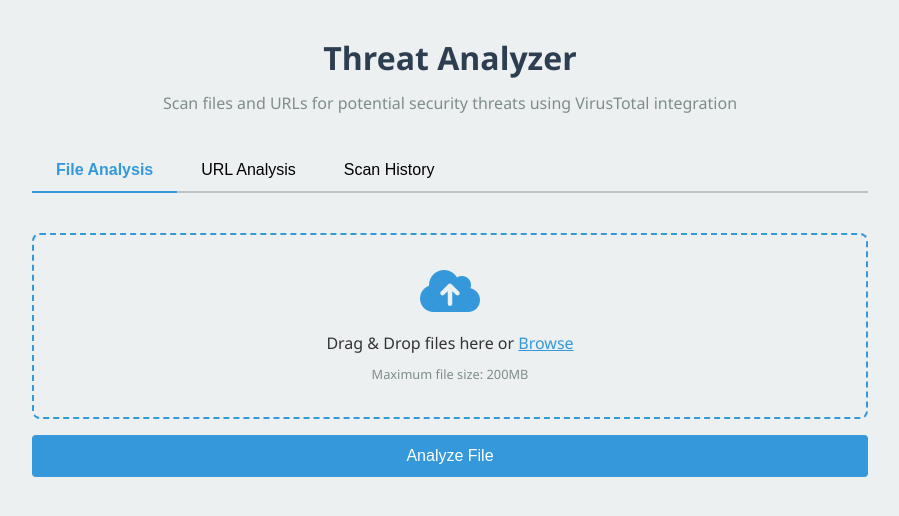
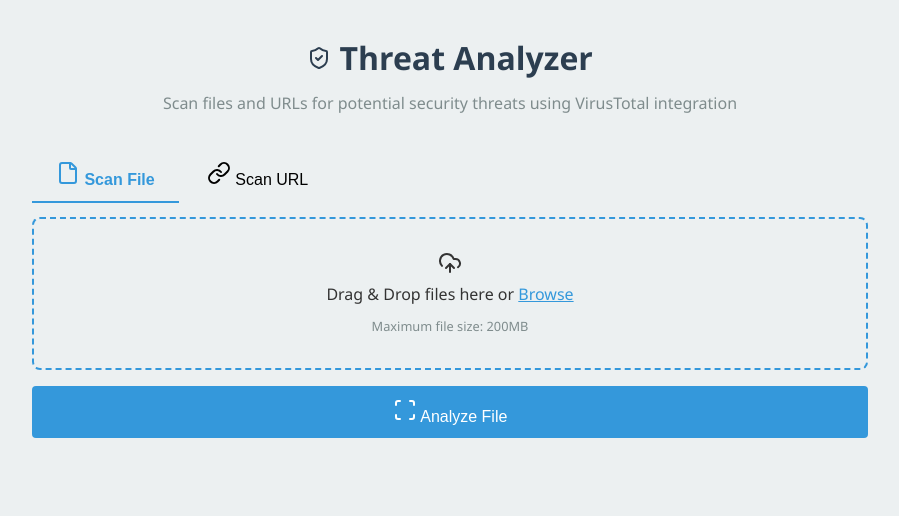
Before and after one commit to arshwarsii/Threat-Analyzer, a Flask app: page / in a window 1280 px wide. Shown: the top 516 px of the page, without its empty margins (190-1089 px from the left). Run offline with Flask 3, Linux system fonts and the light colour scheme.

Commit message:
Update index.html

```diff
--- a/templates/index.html
+++ b/templates/index.html
@@ -1,4 +1,3 @@
-<!-- templates/index.html -->
 <!DOCTYPE html>
 <html lang="en">
 <head>
@@ -6,19 +5,22 @@
     <meta name="viewport" content="width=device-width, initial-scale=1.0">
     <title>Threat Analyzer</title>
     <link rel="stylesheet" href="{{ url_for('static', filename='css/style.css') }}">
-    <link rel="stylesheet" href="https://cdnjs.cloudflare.com/ajax/libs/font-awesome/6.0.0/css/all.min.css">
+    <link rel="stylesheet" href="https://unpkg.com/lucide@latest">
 </head>
 <body>
     <div class="container">
         <header>
-            <h1>Threat Analyzer</h1>
+            <h1><i data-lucide="shield-check"></i> Threat Analyzer</h1>
             <p>Scan files and URLs for potential security threats using VirusTotal integration</p>
         </header>
 
-        <div class="tabs">
-            <button class="tab-button active" data-tab="file-tab">File Analysis</button>
-            <button class="tab-button" data-tab="url-tab">URL Analysis</button>
-            <button class="tab-button" data-tab="history-tab">Scan History</button>
+        <div class="tab-buttons">
+            <button class="tab-button active" data-tab="file-tab">
+                <i class="icon" data-lucide="file"></i> Scan File
+            </button>
+            <button class="tab-button" data-tab="url-tab">
+                <i class="icon" data-lucide="link"></i> Scan URL
+            </button>
         </div>
 
         <div class="tab-content">
@@ -27,16 +29,20 @@
                 <div class="upload-container">
                     <form id="file-upload-form" enctype="multipart/form-data">
                         <div class="upload-area" id="upload-area">
-                            <i class="fas fa-cloud-upload-alt"></i>
+                            <i class="icon" data-lucide="upload-cloud"></i>
                             <p>Drag & Drop files here or <span class="browse-link">Browse</span></p>
                             <p class="file-size-limit">Maximum file size: 200MB</p>
                             <input type="file" id="file-input" hidden>
                         </div>
                         <div class="selected-file-container" style="display: none;">
-                            <p>Selected file: <span id="selected-filename"></span></p>
-                            <button type="button" id="change-file-btn">Change</button>
+                            <p><i class="icon" data-lucide="file"></i> <span id="selected-filename"></span></p>
+                            <button type="button" id="change-file-btn">
+                                <i class="icon" data-lucide="x"></i> Change
+                            </button>
                         </div>
-                        <button type="submit" id="file-submit-btn">Analyze File</button>
+                        <button type="submit" id="file-submit-btn">
+                            <i class="icon" data-lucide="scan"></i> Analyze File
+                        </button>
                     </form>
                 </div>
             </div>
@@ -46,20 +52,13 @@
                 <div class="url-container">
                     <form id="url-form">
                         <div class="url-input-group">
+                            <i class="icon" data-lucide="link"></i>
                             <input type="url" id="url-input" placeholder="Enter a URL to analyze" required>
-                            <button type="submit">Analyze URL</button>
+                            <button type="submit">
+                                <i class="icon" data-lucide="scan"></i> Analyze URL
+                            </button>
                         </div>
                     </form>
-                </div>
-            </div>
-
-            <!-- History Tab -->
-            <div id="history-tab" class="tab-pane">
-                <div class="history-container">
-                    <h2>Recent Scan History</h2>
-                    <div id="history-list">
-                        <p class="loading-text">Loading history...</p>
-                    </div>
                 </div>
             </div>
         </div>
@@ -73,9 +72,9 @@
         </div>
 
         <!-- Results Dashboard -->
-        <div id="results-dashboard" style="display: none;">
+        <div id="results-dashboard" style="display: none;" class="results-card">
             <div class="dashboard-header">
-                <h2>Analysis Results</h2>
+                <h2><i class="icon" data-lucide="shield"></i> Analysis Results</h2>
                 <span class="close-results">&times;</span>
             </div>
 
@@ -95,34 +94,40 @@
                 </div>
 
                 <div class="threat-categories">
-                    <h3>Threat Categories</h3>
+                    <h3><i class="icon" data-lucide="alert-triangle"></i> Threat Categories</h3>
                     <div id="categories-container">
                         <p>No threats detected</p>
                     </div>
                 </div>
 
                 <div class="analysis-details">
-                    <h3>Analysis Details</h3>
+                    <h3><i class="icon" data-lucide="info"></i> Analysis Details</h3>
                     <table>
-                        <tr><td>Resource</td><td id="resource-value">--</td></tr>
-                        <tr><td>First Submission</td><td id="first-seen">--</td></tr>
-                        <tr><td>Last Analysis</td><td id="scan-date">--</td></tr>
-                        <tr><td>Community Votes</td><td id="community-votes">--</td></tr>
+                        <tr><td><i class="icon" data-lucide="file-text"></i> Resource</td><td id="resource-value">--</td></tr>
+                        <tr><td><i class="icon" data-lucide="calendar"></i> First Submission</td><td id="first-seen">--</td></tr>
+                        <tr><td><i class="icon" data-lucide="clock"></i> Last Analysis</td><td id="scan-date">--</td></tr>
+                        <tr><td><i class="icon" data-lucide="thumbs-up"></i> Community Votes</td><td id="community-votes">--</td></tr>
                     </table>
                 </div>
 
                 <div class="verdict-section">
-                    <h3>Safety Verdict</h3>
+                    <h3><i class="icon" data-lucide="alert-circle"></i> Safety Verdict</h3>
                     <p id="verdict-text">--</p>
                 </div>
 
                 <div class="action-links">
-                    <a href="#" id="virustotal-link" target="_blank">View Complete Report on VirusTotal</a>
+                    <a href="#" id="virustotal-link" target="_blank">
+                        <i class="icon" data-lucide="external-link"></i> View Complete Report on VirusTotal
+                    </a>
                 </div>
             </div>
         </div>
     </div>
 
     <script src="{{ url_for('static', filename='js/script.js') }}"></script>
+    <script src="https://unpkg.com/lucide@latest"></script>
+    <script>
+        lucide.createIcons();
+    </script>
 </body>
 </html>
```
